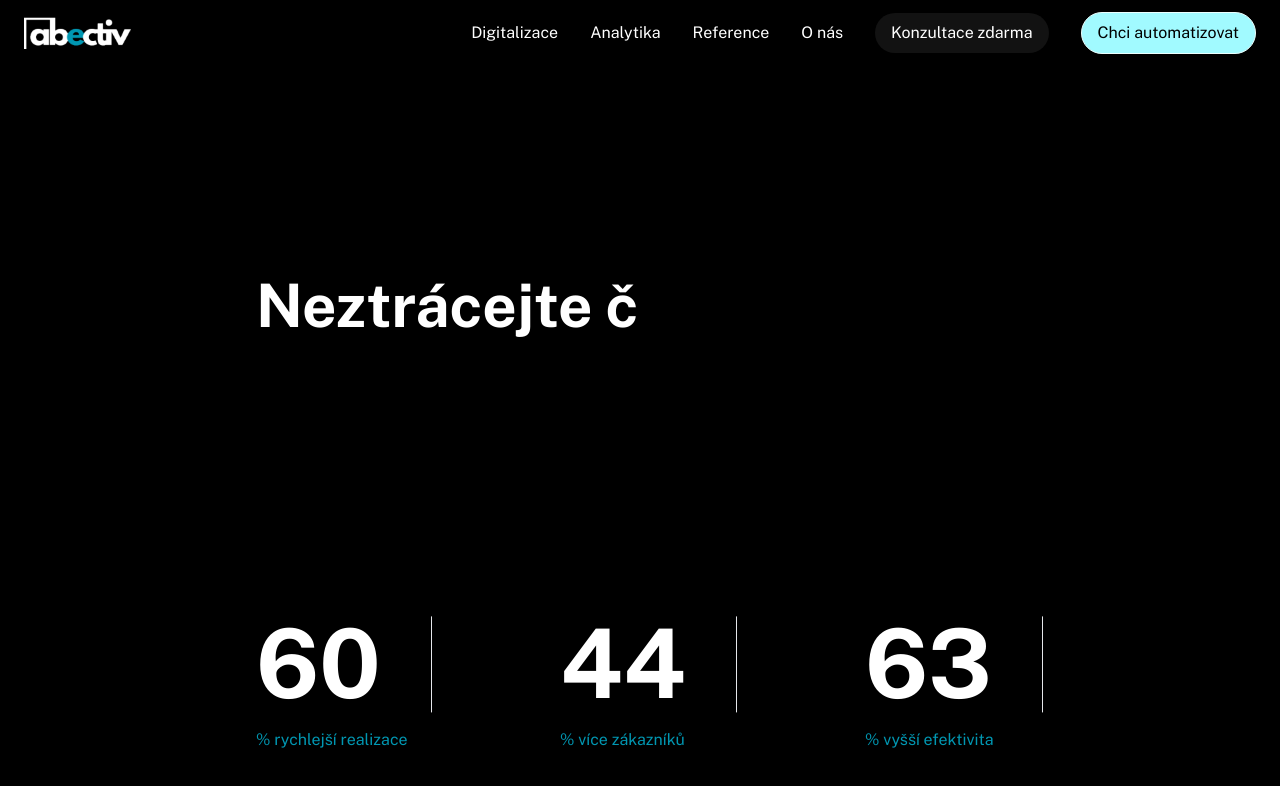
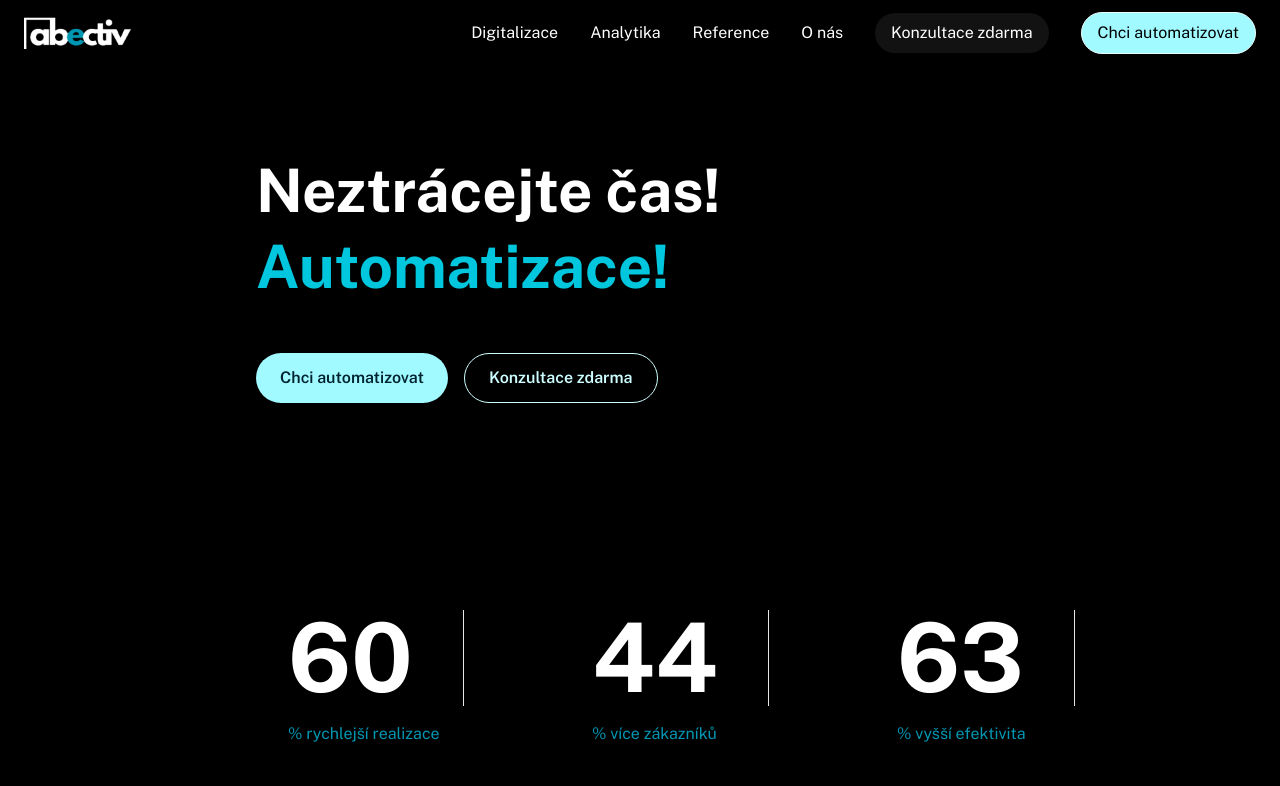
Before and after one commit to marufbinsalim/ABECTIV, a Next.js app: page / in a window 1280 px wide. Shown: the top 786 px of the page. Built offline with nearby package versions, Linux system fonts and the light colour scheme.

Commit message:
updated the animation

```diff
--- a/components/hero.tsx
+++ b/components/hero.tsx
@@ -3,7 +3,6 @@ import { useEffect, useState } from "react";
 import Link from "next/link";
 
 const titleText = "Neztrácejte čas!";
-const subtitleText = "Objevte sílu automatizace a zvyšujte produktivitu.";
 
 function Hero({
   setEmailModalVisible,
@@ -12,8 +11,8 @@ function Hero({
 }) {
   const [animationStep, setAnimationStep] = useState(0);
   const [displayValues, setDisplayValues] = useState(["00", "00", "00"]);
-  const [displayTitle, setDisplayTitle] = useState("");
-  const [displaySubtitle, setDisplaySubtitle] = useState("");
+  // const [displayTitle, setDisplayTitle] = useState(titleText);
+  // const [displaySubtitle, setDisplaySubtitle] = useState(subtitleText);
 
   // Shuffling effect for numbers
   useEffect(() => {
@@ -50,31 +49,6 @@ function Hero({
     }
   }, [animationStep]);
 
-  // Animate title letter by letter
-  useEffect(() => {
-    if (animationStep === 2) {
-      let i = 0;
-      const typingInterval = setInterval(() => {
-        setDisplayTitle(titleText.slice(0, i));
-        i++;
-        if (i > titleText.length) {
-          clearInterval(typingInterval);
-          setAnimationStep(3); // Move to next step
-        }
-      }, 100);
-      return () => clearInterval(typingInterval);
-    }
-  }, [animationStep]);
-
-  // Show subtitle
-  useEffect(() => {
-    if (animationStep === 3) {
-      setDisplaySubtitle(subtitleText);
-      const timer = setTimeout(() => setAnimationStep(4), 1000);
-      return () => clearTimeout(timer);
-    }
-  }, [animationStep]);
-
   return (
     <div
       id="hero"
@@ -94,26 +68,26 @@ function Hero({
                 initial={{ opacity: 0 }}
                 animate={{ opacity: 1 }}
               >
-                {displayTitle}
+                {titleText}
               </motion.h1>
 
-              {animationStep >= 3 && (
+              {animationStep >= 2 && (
                 <motion.h2
                   className="text-4xl md:text-6xl font-bold mb-14"
                   initial={{ opacity: 0 }}
                   animate={{ opacity: 1 }}
-                  transition={{ delay: 0.5 }}
+                  transition={{ duration: 0.8, ease: "easeInOut" }}
                 >
                   <span className="text-[#00C6DE]">Automatizace!</span>
                 </motion.h2>
               )}
 
-              {animationStep >= 4 && (
+              {animationStep >= 2 && (
                 <motion.div
                   className="flex gap-4 flex-col md:flex-row mt-8 md:mt-0"
-                  initial={{ opacity: 0, y: 20 }}
-                  animate={{ opacity: 1, y: 0 }}
-                  transition={{ delay: 0.3 }}
+                  initial={{ opacity: 0 }}
+                  animate={{ opacity: 1 }}
+                  transition={{ duration: 0.8, ease: "easeInOut" }}
                 >
                   <button
                     onClick={() => setEmailModalVisible(true)}
@@ -137,17 +111,14 @@ function Hero({
 
         {/* Statistics card */}
         <motion.div
-          className={`flex justify-between mx-auto ${animationStep === 0 ? "absolute inset-0 m-auto" : "mb-[10vh]"} gap-[10vw] w-[60vw]`}
+          className={`flex justify-between mx-auto p-8 ${
+            animationStep === 0 ? "absolute inset-0 m-auto" : "mb-[10vh]"
+          } gap-[10vw] w-[100vw] md:w-[60vw]`}
           initial={{
             y: "40%",
           }}
           animate={{
             bottom: "0",
-            // position: animationStep === 0 ? "absolute" : "relative",
-            // top: animationStep === 0 ? "50%" : "auto",
-            // left: animationStep === 0 ? "0%" : "auto",
-            // transform: animationStep === 0 ? "translate(-50%, -50%)" : "none",
-            // marginBottom: animationStep === 0 ? 0 : "10vh",
           }}
           transition={{ duration: 0.8, ease: "easeInOut" }}
         >
@@ -155,7 +126,7 @@ function Hero({
             <div key={index} className="flex flex-col gap-4">
               <motion.h3
                 key={`value-${value}-${index}`}
-                className="text-8xl font-bold pr-[50px] border-r-[1px]"
+                className="text-4xl md:text-8xl font-bold md:pr-[50px] border-r-[1px]"
               >
                 {value}
               </motion.h3>
```
